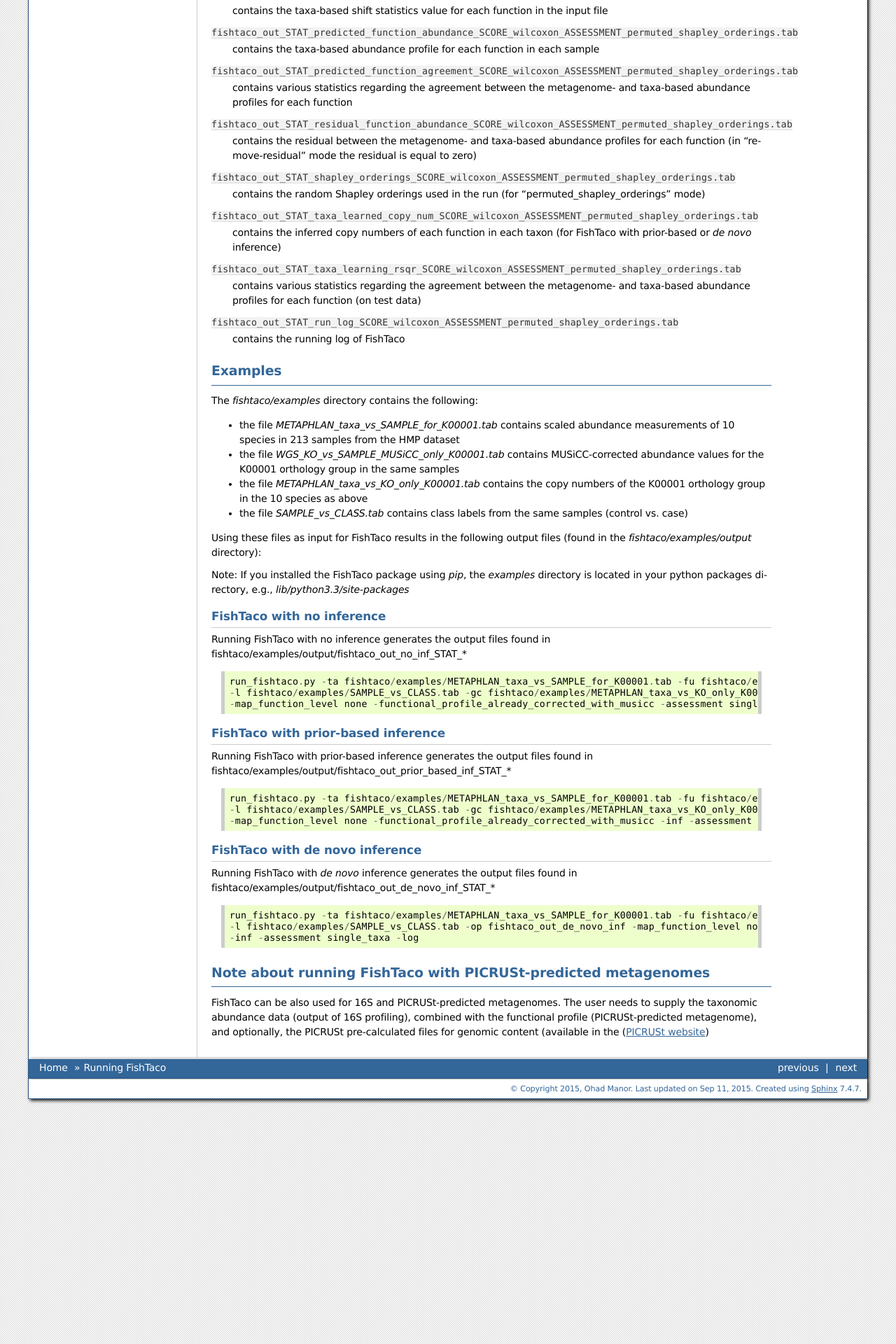
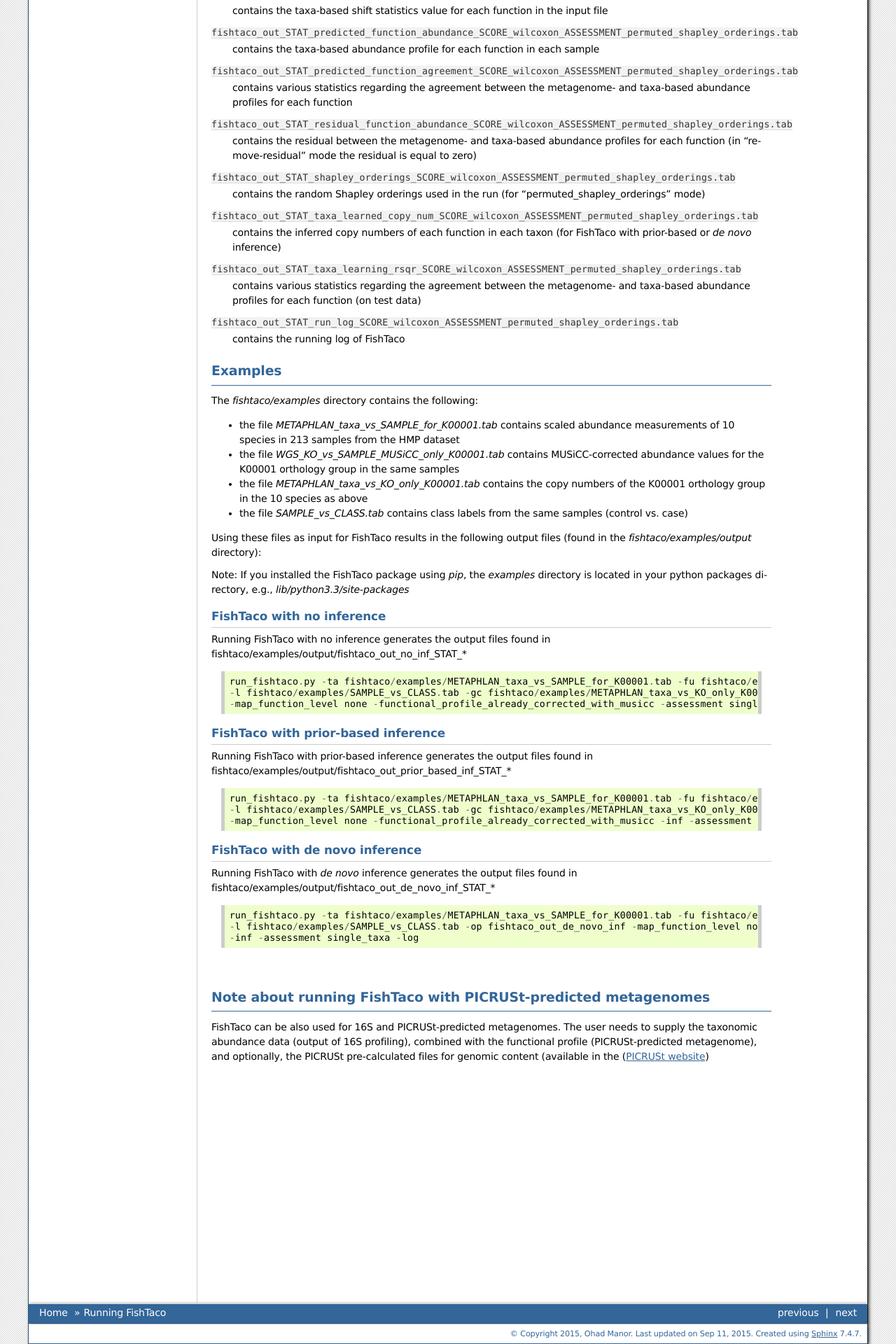
Before and after one commit to borenstein-lab/fishtaco, a Sphinx documentation site: the page built from source/execution.rst, in a window 1280 px wide. Shown: the part 2712-4632 px from the top of the page at 70% size. Built offline with Sphinx 7.4.7, drawn with Linux system fonts in a browser that asks for light colours.

Commit message:
First commit

```diff
--- a/execution.html
+++ b/execution.html
@@ -250,14 +250,14 @@ be significantly lower than <em>multi_taxa</em>, but less accurate (see manuscri
 -inf -assessment single_taxa -log
 </pre></div>
 </div>
-</div>
+<br></div>
 </div>
 <div class="section" id="note-about-running-fishtaco-with-picrust-predicted-metagenomes">
 <h2>Note about running FishTaco with PICRUSt-predicted metagenomes<a class="headerlink" href="#note-about-running-fishtaco-with-picrust-predicted-metagenomes" title="Permalink to this headline">¶</a></h2>
 <p>FishTaco can be also used for 16S and PICRUSt-predicted metagenomes. The user needs to supply the taxonomic abundance data (output of 16S profiling),
 combined with the functional profile (PICRUSt-predicted metagenome), and optionally, the PICRUSt pre-calculated files for genomic content (available
 in the (<a class="reference external" href="http://picrust.github.io/picrust/picrust_precalculated_files.html#id1">PICRUSt website</a>)</p>
-</div>
+<br><br><br><br><br><br><br><br><br><br><br><br><br><br><br></div>
 </div>
 
 
--- a/source/execution.rst
+++ b/source/execution.rst
@@ -213,9 +213,17 @@ Running FishTaco with *de novo* inference generates the output files found in fi
     -inf -assessment single_taxa -log
 
 
+.. raw:: html
+
+    <br>
+
 Note about running FishTaco with PICRUSt-predicted metagenomes
 --------------------------------------------------------------
 
 FishTaco can be also used for 16S and PICRUSt-predicted metagenomes. The user needs to supply the taxonomic abundance data (output of 16S profiling),
 combined with the functional profile (PICRUSt-predicted metagenome), and optionally, the PICRUSt pre-calculated files for genomic content (available
 in the (`PICRUSt website <http://picrust.github.io/picrust/picrust_precalculated_files.html#id1>`_)
+
+.. raw:: html
+
+    <br><br><br><br><br><br><br><br><br><br><br><br><br><br><br>
```
Also changed, not shown: 3 other files.
